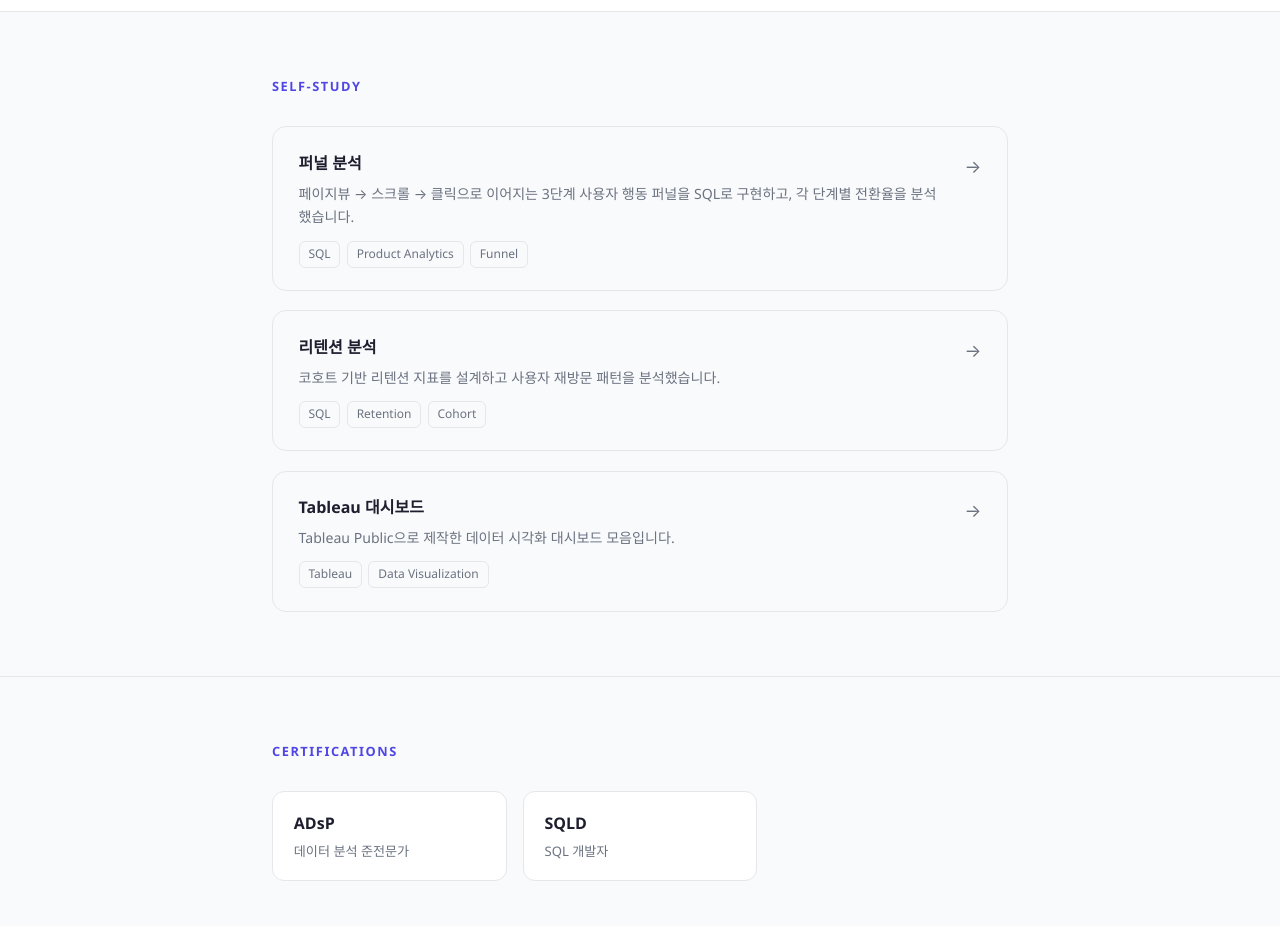
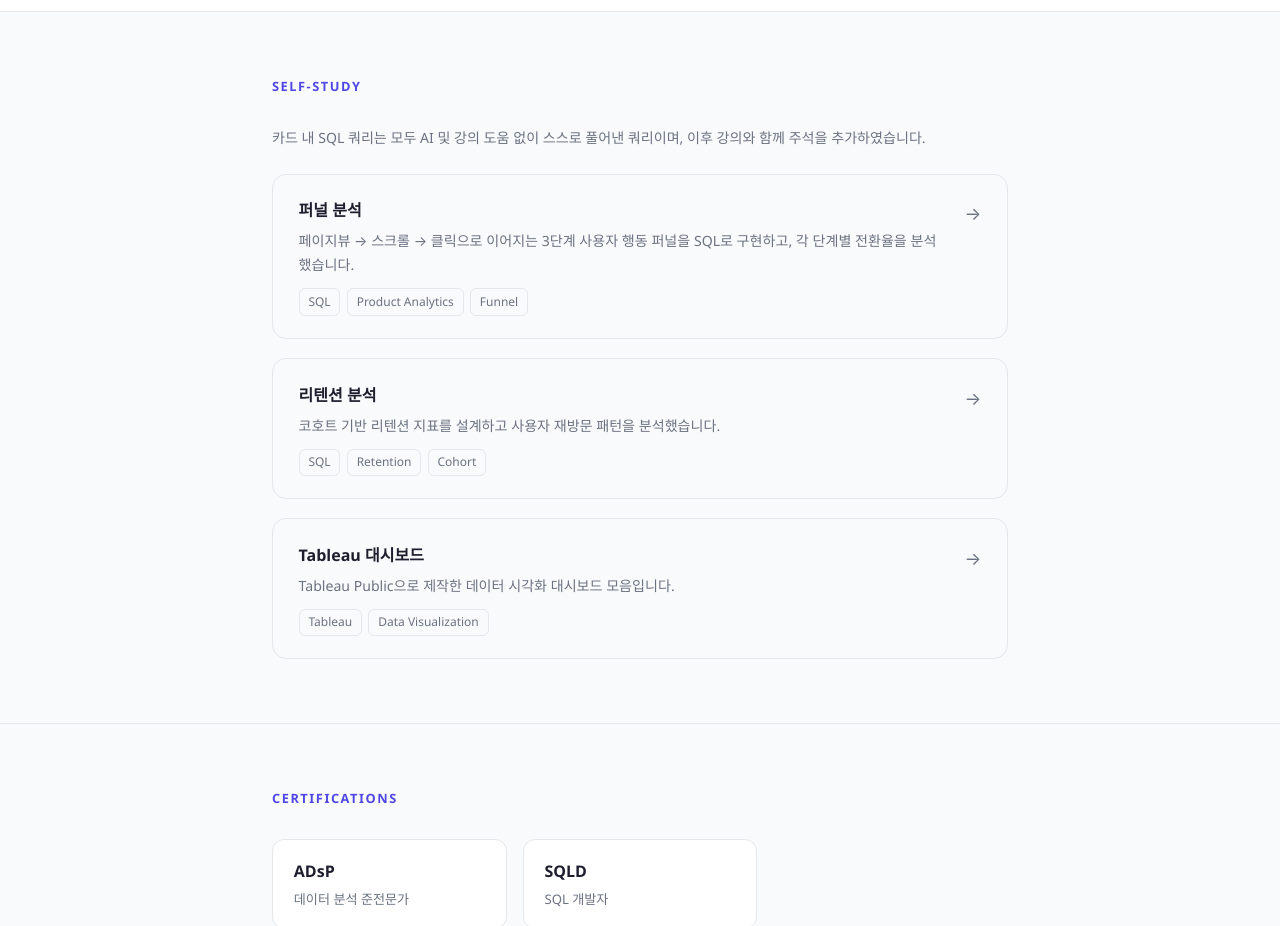
Before and after one commit to datasieunist/portfolio, a plain HTML site: page index.html in a window 1280 px wide. Shown: the part 1640-2566 px from the top of the page. Drawn offline with Linux system fonts and the light colour scheme.

Commit message:
Add self-study section description

```diff
--- a/index.html
+++ b/index.html
@@ -426,6 +426,7 @@
   <section id="selfstudy">
     <div class="container">
       <h2>Self-study</h2>
+      <p style="font-size: 0.88rem; color: var(--muted); margin-bottom: 1.5rem;">카드 내 SQL 쿼리는 모두 AI 및 강의 도움 없이 스스로 풀어낸 쿼리이며, 이후 강의와 함께 주석을 추가하였습니다.</p>
       <div class="project-grid">
 
         <a class="project-card" href="projects/funnel.html">
```
